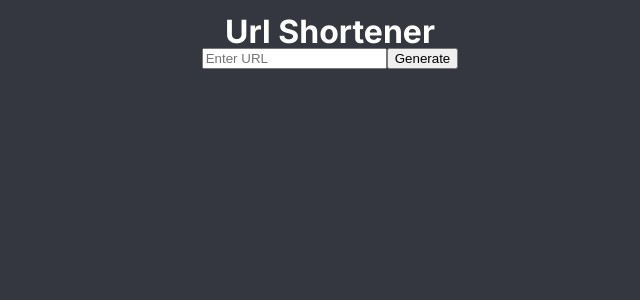
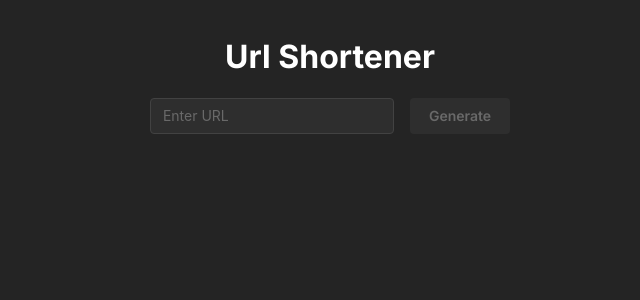
Before and after one commit to nitzanpap/url-shortener, a Next.js app in the folder client/: page / in a window 1280 px wide. Shown: the top 300 px of the page, without its empty margins (310-950 px from the left). Built offline with nearby package versions, Linux system fonts and the light colour scheme; no server answers.

Commit message:
Added mantine ui & rtk query + url validation & ui

```diff
--- /dev/null
+++ b/client/postcss.config.cjs
@@ -0,0 +1,15 @@
+// Purpose: PostCSS configuration file for Mantine.
+module.exports = {
+  plugins: {
+    "postcss-preset-mantine": {},
+    "postcss-simple-vars": {
+      variables: {
+        "mantine-breakpoint-xs": "36em",
+        "mantine-breakpoint-sm": "48em",
+        "mantine-breakpoint-md": "62em",
+        "mantine-breakpoint-lg": "75em",
+        "mantine-breakpoint-xl": "88em",
+      },
+    },
+  },
+}
--- a/client/src/app/global.scss
+++ b/client/src/app/global.scss
@@ -1,41 +1 @@
 @import "./cssReset.scss";
-
-$primary-color: #007bff;
-$secondary-color: #6c757d;
-$success-color: #28a745;
-$info-color: #17a2b8;
-$warning-color: #ffc107;
-$danger-color: #dc3545;
-$light-color: #f8f9fa;
-$dark-color: #343740;
-$white-color: #ffffff;
-$black-color: #000000;
-$gray-color: #6c757d;
-$gray-dark-color: #343a40;
-$breakpoint-xs: 0;
-$breakpoint-sm: 576px;
-$breakpoint-md: 768px;
-$breakpoint-lg: 992px;
-$breakpoint-xl: 1200px;
-
-:root {
-  --primary-color: $primary-color;
-  --secondary-color: $secondary-color;
-  --success-color: $success-color;
-  --info-color: $info-color;
-  --warning-color: $warning-color;
-  --danger-color: $danger-color;
-  --light-color: $light-color;
-  --dark-color: $dark-color;
-  --white-color: $white-color;
-  --black-color: $black-color;
-  --gray-color: $gray-color;
-  --gray-dark-color: $gray-dark-color;
-  --breakpoint-xs: $breakpoint-xs;
-  --breakpoint-sm: $breakpoint-sm;
-  --breakpoint-md: $breakpoint-md;
-  --breakpoint-lg: $breakpoint-lg;
-  --breakpoint-xl: $breakpoint-xl;
-
-  background-color: $dark-color;
-}
--- a/client/src/app/layout.tsx
+++ b/client/src/app/layout.tsx
@@ -1,8 +1,12 @@
 import type { Metadata } from "next"
 import { Inter } from "next/font/google"
-import "./global.scss"
 import { generalStrings } from "@/constants/constants"
 import { configurations } from "@/configs/config"
+// All packages except `@mantine/hooks` require styles imports
+import "./global.scss"
+import "@mantine/core/styles.css"
+
+import { ColorSchemeScript, createTheme, MantineColorsTuple, MantineProvider } from "@mantine/core"
 
 const inter = Inter({ subsets: ["latin"] })
 
@@ -12,16 +16,41 @@ export const metadata: Metadata = {
   authors: [{ name: generalStrings.author.name, url: generalStrings.author.url }],
 }
 
+const theme = createTheme({
+  primaryColor: "purple",
+  colors: {
+    purple: [
+      "#f3edff",
+      "#e0d7fa",
+      "#beabf0",
+      "#9a7ce6",
+      "#7c56de",
+      "#683dd9",
+      "#5f2fd8",
+      "#4f23c0",
+      "#451eac",
+      "#3a1899",
+    ],
+  },
+})
+
 export default function RootLayout({
   children,
 }: Readonly<{
   children: React.ReactNode
 }>) {
-  console.log(configurations.envVars.serverBaseUrl);
+  console.log(configurations.envVars.serverBaseUrl)
 
   return (
     <html lang="en">
-      <body className={inter.className}>{children}</body>
+      <head>
+        <ColorSchemeScript />
+      </head>
+      <body className={inter.className}>
+        <MantineProvider defaultColorScheme="dark" theme={theme}>
+          {children}
+        </MantineProvider>
+      </body>
     </html>
   )
 }
--- a/client/src/app/page.module.scss
+++ b/client/src/app/page.module.scss
@@ -19,6 +19,7 @@
     justify-content: space-between;
     align-items: center;
     width: 100%;
+    flex-grow: 1;
 
     .titleContainer {
       display: flex;
@@ -29,6 +30,21 @@
       .title {
         font-size: 2rem;
         font-weight: 700;
+        padding: 1rem 0;
+      }
+    }
+
+    .contentContainer {
+      display: flex;
+      flex-direction: column;
+      justify-content: flex-start;
+      align-items: center;
+      width: 100%;
+      gap: 1rem;
+      flex-grow: 1;
+      .content {
+        font-size: 1.5rem;
+        font-weight: 400;
       }
     }
   }
--- a/client/src/components/urlShortener/urlShortener.module.scss
+++ b/client/src/components/urlShortener/urlShortener.module.scss
@@ -0,0 +1,8 @@
+.urlShortenerContainer {
+  display: flex;
+  flex-flow: row wrap;
+  justify-content: center;
+  align-items: flex-start;
+  gap: 1rem;
+  width: 100%;
+}
--- a/client/src/components/urlShortener/urlShortener.tsx
+++ b/client/src/components/urlShortener/urlShortener.tsx
@@ -3,24 +3,33 @@ import { generateShortUrl, isServerAvailable } from "@/api/serverApi"
 import { isValidUrl } from "@/utils/utils"
 import { useState, useEffect } from "react"
 import styles from "./urlShortener.module.scss"
+import { Button, TextInput, useMantineTheme } from "@mantine/core"
 
 export const UrlShortener = () => {
-  const [url, setUrl] = useState<string>("")
+  const [urlInput, setUrlInput] = useState<string>("")
+  const [isInputReady, setIsInputReady] = useState(false)
+  const inputErrMsg = !isInputReady && urlInput && "Invalid URL"
+  const theme = useMantineTheme()
 
   const handleUrlInputChanged = (e: React.ChangeEvent<HTMLInputElement>) => {
-    setUrl(e.target.value)
+    setUrlInput(e.target.value)
   }
 
+  useEffect(() => {
+    if (!isValidUrl(urlInput)) {
+      setIsInputReady(false)
+      return
+    }
+    setIsInputReady(true)
+  }, [urlInput])
+
   const handleGenerateButtonClicked = async () => {
-    // check if the URL is valid
-
-    if (!isValidUrl(url)) {
+    if (!isValidUrl(urlInput)) {
       console.log("Invalid URL")
       return
     }
-
     // send the URL to the server
-    const generatedUrl = await generateShortUrl(url)
+    const generatedUrl = await generateShortUrl(urlInput)
     if (generatedUrl) {
       console.log("Generated URL:", generatedUrl)
     } else {
@@ -35,19 +44,27 @@ export const UrlShortener = () => {
   }, [])
 
   return (
-    <>
-      <input
+    <section className={styles.urlShortenerContainer}>
+      <TextInput
         type="url"
         name="url"
         id="url"
         className={styles.urlInput}
         placeholder="Enter URL"
-        value={url}
+        required
+        error={inputErrMsg}
+        value={urlInput}
         onChange={handleUrlInputChanged}
       />
-      <button className={styles.urlButton} onClick={handleGenerateButtonClicked}>
+      <Button
+        className={styles.urlButton}
+        onClick={handleGenerateButtonClicked}
+        disabled={!isInputReady}
+        variant="gradient"
+        gradient={{ from: theme.primaryColor, to: theme.colors.red[8] }}
+      >
         Generate
-      </button>
-    </>
+      </Button>
+    </section>
   )
 }
--- a/client/src/utils/utils.ts
+++ b/client/src/utils/utils.ts
@@ -1,8 +1,12 @@
-export const isValidUrl = (url: string): boolean => {
-  try {
-    new URL(url)
-    return true
-  } catch (e) {
-    return false
-  }
+export const isValidUrl = (str: string): boolean => {
+  var pattern = new RegExp(
+    "^(https?:\\/\\/)?" + // protocol
+      "((([a-z\\d]([a-z\\d-]*[a-z\\d])*)\\.)+[a-z]{2,}|" + // domain name
+      "((\\d{1,3}\\.){3}\\d{1,3}))" + // OR ip (v4) address
+      "(\\:\\d+)?(\\/[-a-z\\d%_.~+]*)*" + // port and path
+      "(\\?[;&a-z\\d%_.~+=-]*)?" + // query string
+      "(\\#[-a-z\\d_]*)?$",
+    "i"
+  ) // fragment locator
+  return !!pattern.test(str)
 }
```
Also changed, not shown: client/package.json (+7 -0 lines), 1 other file (tests, documents, lock files or other folders).
